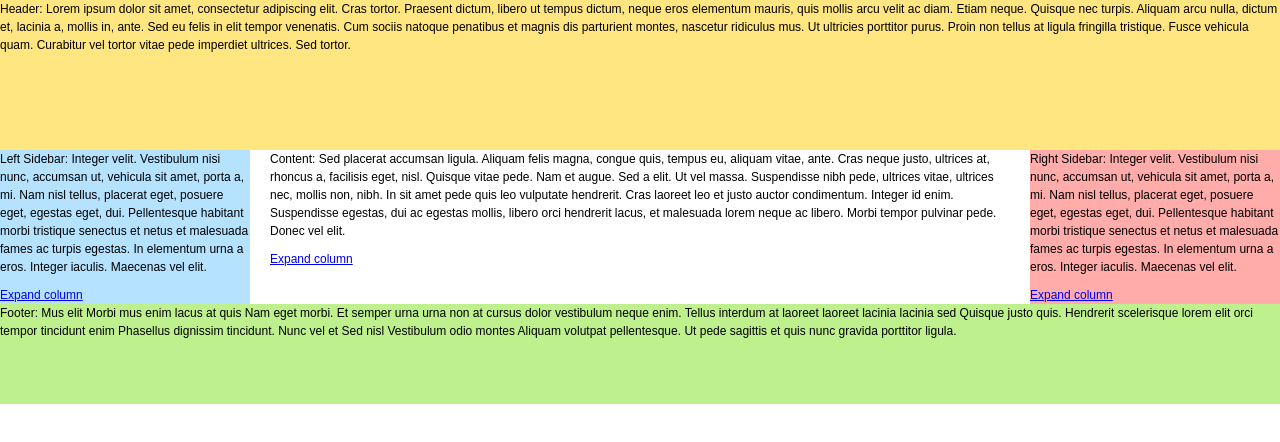
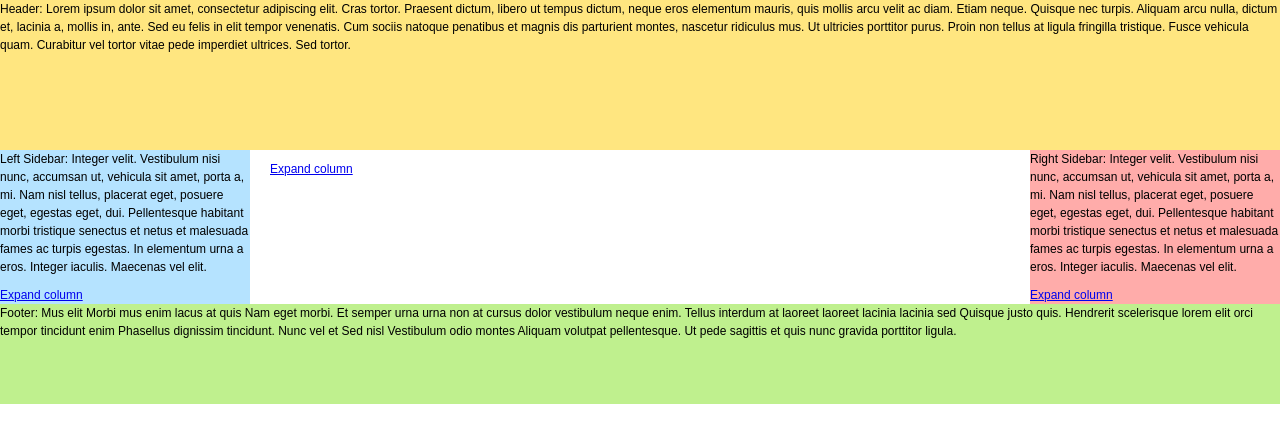
Before and after one commit to Kin-dza-dzator/git-repo-, a plain HTML site: page layout_html5_liq_lcr_s2_400_eh_2/index.html in a window 1280 px wide. Drawn offline with Linux system fonts and the light colour scheme.

Commit message:
Пытаюсь  понять  последовательность  индексации  изменений
Signed-off-by: Kin-DzaDzatoR <unitrontrade@yandex.ru>

```diff
--- a/layout_html5_liq_lcr_s2_400_eh_2/index.html
+++ b/layout_html5_liq_lcr_s2_400_eh_2/index.html
@@ -21,7 +21,6 @@
 
 		<div class="container">
 			<main class="content">
-				<strong>Content:</strong> Sed placerat accumsan ligula. Aliquam felis magna, congue quis, tempus eu, aliquam vitae, ante. Cras neque justo, ultrices at, rhoncus a, facilisis eget, nisl. Quisque vitae pede. Nam et augue. Sed a elit. Ut vel massa. Suspendisse nibh pede, ultrices vitae, ultrices nec, mollis non, nibh. In sit amet pede quis leo vulputate hendrerit. Cras laoreet leo et justo auctor condimentum. Integer id enim. Suspendisse egestas, dui ac egestas mollis, libero orci hendrerit lacus, et malesuada lorem neque ac libero. Morbi tempor pulvinar pede. Donec vel elit.
 <a href="#" class="expand">Expand column</a>			</main><!-- .content -->
 		</div><!-- .container-->
 
```
Also changed, not shown: 1 other file.
